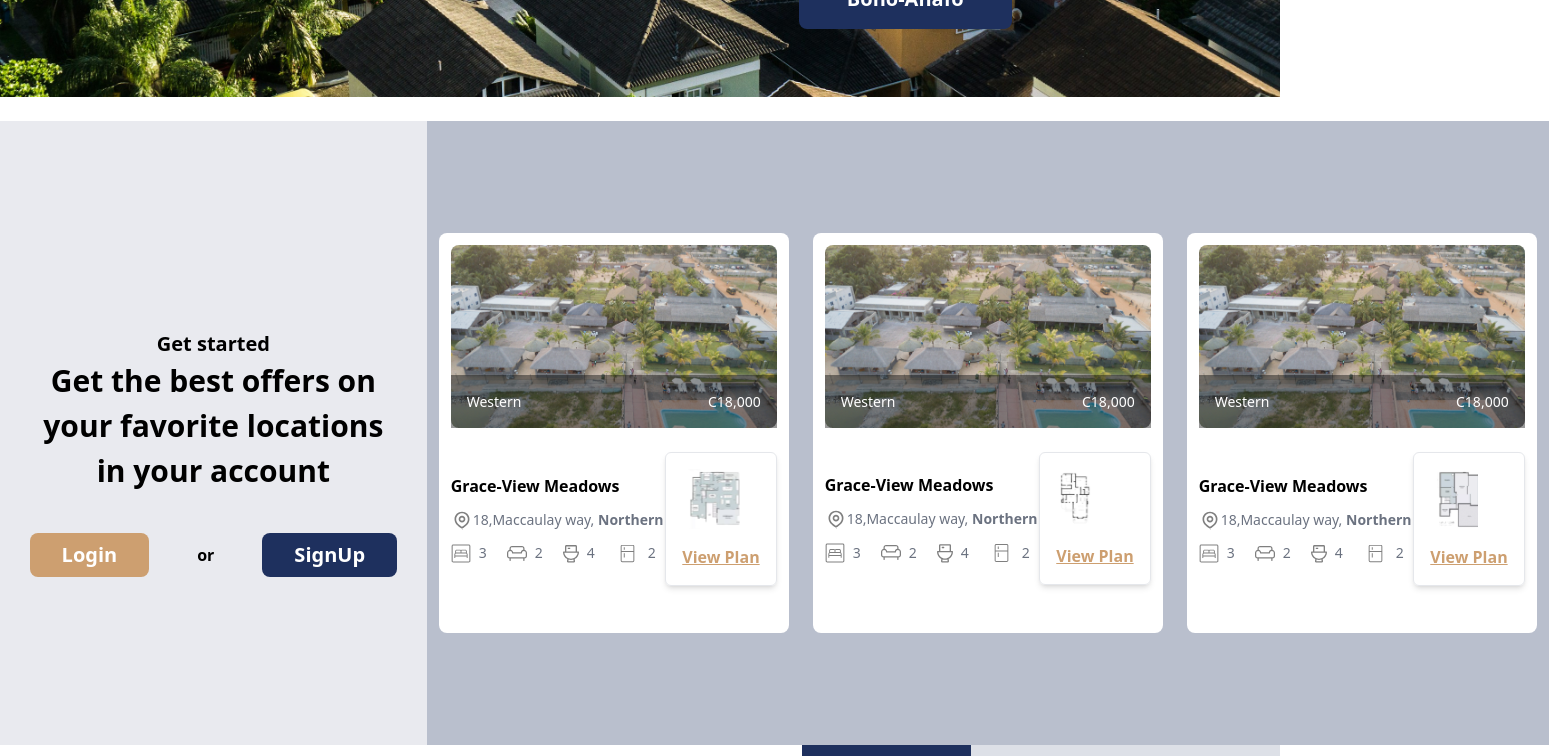
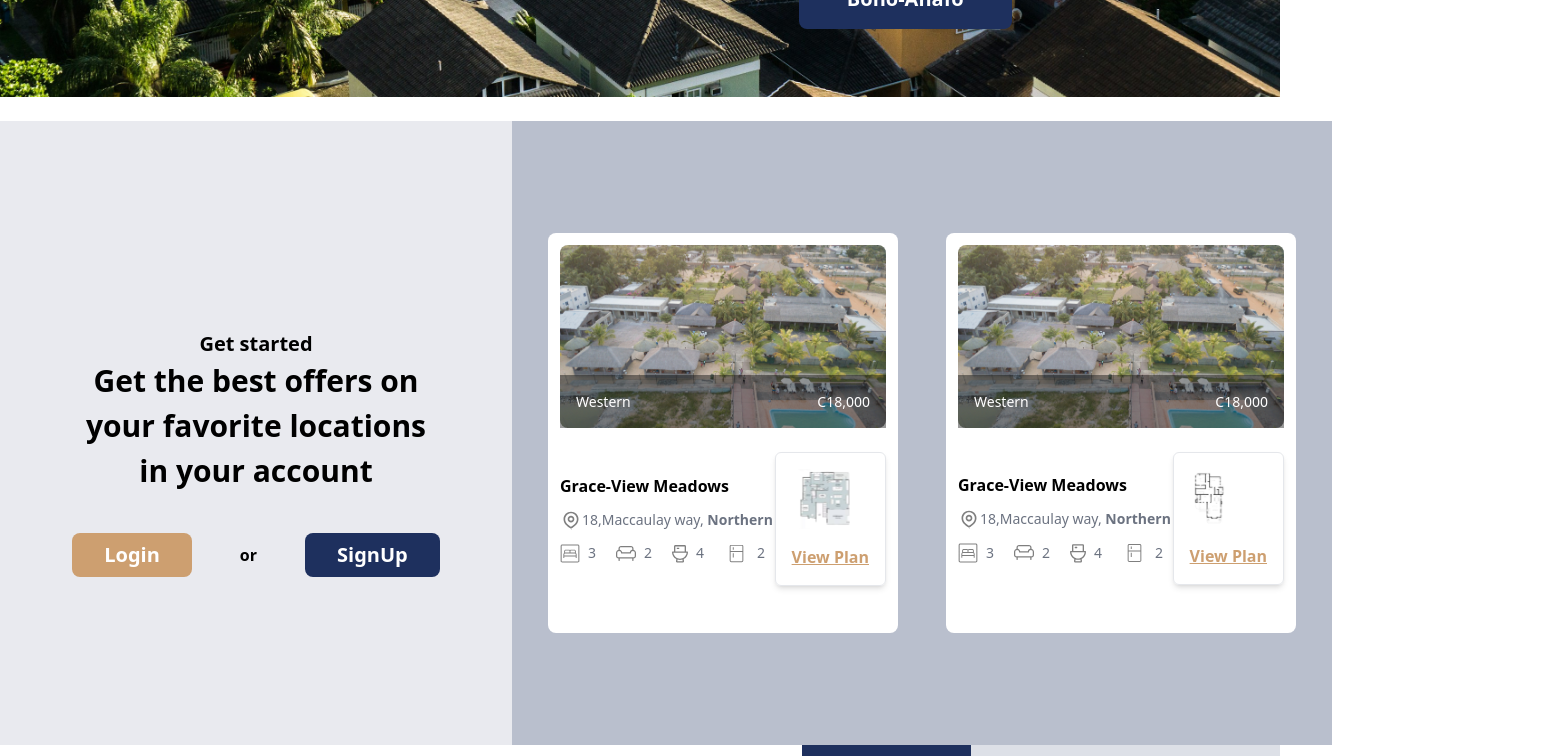
Before and after one commit to aeTech-Digital-Hub/builders, a React (Vite) app: page / in a window 1280 px wide. Shown: the part 2900-3656 px from the top of the page, 1549 px wide, since content can reach past the window. Built offline with nearby package versions, Linux system fonts and the light colour scheme.

Commit message:
updated card

```diff
--- a/package.json
+++ b/package.json
@@ -10,6 +10,7 @@
     "preview": "vite preview"
   },
   "dependencies": {
+    "framer-motion": "^12.15.0",
     "react": "^19.0.0",
     "react-dom": "^19.0.0",
     "react-router-dom": "^7.6.0",
--- a/src/components/layout/TeamCard.tsx
+++ b/src/components/layout/TeamCard.tsx
@@ -1,4 +1,5 @@
 import React from "react";
+import assets from "../../assets/assests";
 
 interface TeamCardProps {
   image1?: string;
@@ -26,7 +27,10 @@ const TeamCard: React.FC<TeamCardProps> = ({
   role3,
 }) => {
   return (
-    <div className="relative w-full h-auto flex justify-center overflow-hidden">
+    <div
+      className="relative w-full h-auto flex justify-center overflow-hidden bg-cover bg-center"
+      style={{ backgroundImage: `url(${assets.about.bg})` }}
+    >
       {/* Card 1 - Left side */}
       {image1 && name1 && role1 && (
         <div className="absolute left-[-190px] top-16 w-[380px] py-14 rounded-[40px] border bg-white shadow-md z-0">
--- a/src/components/pages/landingPage.tsx
+++ b/src/components/pages/landingPage.tsx
@@ -5,6 +5,7 @@ import RegionCard from "../section/region";
 import Footer from "../layout/Footer";
 import PropertyCard from "../layout/leftSide";
 import Gallery from "../section/Gallery";
+import PropertySection from "../section/PropertyCarousel";
 
 const Landing: React.FC = () => {
   return (
@@ -58,7 +59,8 @@ const Landing: React.FC = () => {
       </div>
 
       <div className="flex  ">
-        <div className=" w-1/3 flex justify-center  items-center bg-[#E9EAEF] font-semibold">
+        {/* right side */}
+        <div className=" w-2/5 flex justify-center  items-center bg-[#E9EAEF] font-semibold">
           <div className="flex-col justify-center text-center  items-center px-20 ">
             <h1 className="text-[30px] font-semibold ">
               <p className="text-xl mt-10">Get started</p>
@@ -78,8 +80,8 @@ const Landing: React.FC = () => {
         </div>
         {/* left */}
 
-        <div className=" flex bg-[#B9BFCD]     w-full ">
-          <PropertyCard
+        <div className=" flex-1 bg-[#B9BFCD]     w-full ">
+          {/* <PropertyCard
             image={assets.home.graceView}
             tagLeft="Western"
             tagRight="C18,000"
@@ -122,7 +124,11 @@ const Landing: React.FC = () => {
             kitchens={2}
             planImage={assets.home.plan3}
             planLink="#"
-          />
+          /> */}
+
+
+              <PropertySection/>
+
         </div>
       </div>
 
--- a/src/components/section/PropertyCarousel.tsx
+++ b/src/components/section/PropertyCarousel.tsx
@@ -64,7 +64,7 @@ const PropertySection: React.FC = () => {
   const visibleCards = cards.slice(startIndex, startIndex + cardsPerPage);
 
   return (
-    <div className="flex items-center justify-center bg-[#B9BFCD] py-28 px-6 w-full gap-6">
+    <div className="flex items-center justify-center bg-[#B9BFCD]  w-full gap-6">
       {/* Left Arrow */}
       <button onClick={handlePrev} disabled={startIndex === 0}>
         <img src={assets.home.arrowBack} alt="Previous" />
```
Also changed, not shown: 1 other file (tests, documents, lock files or other folders).
